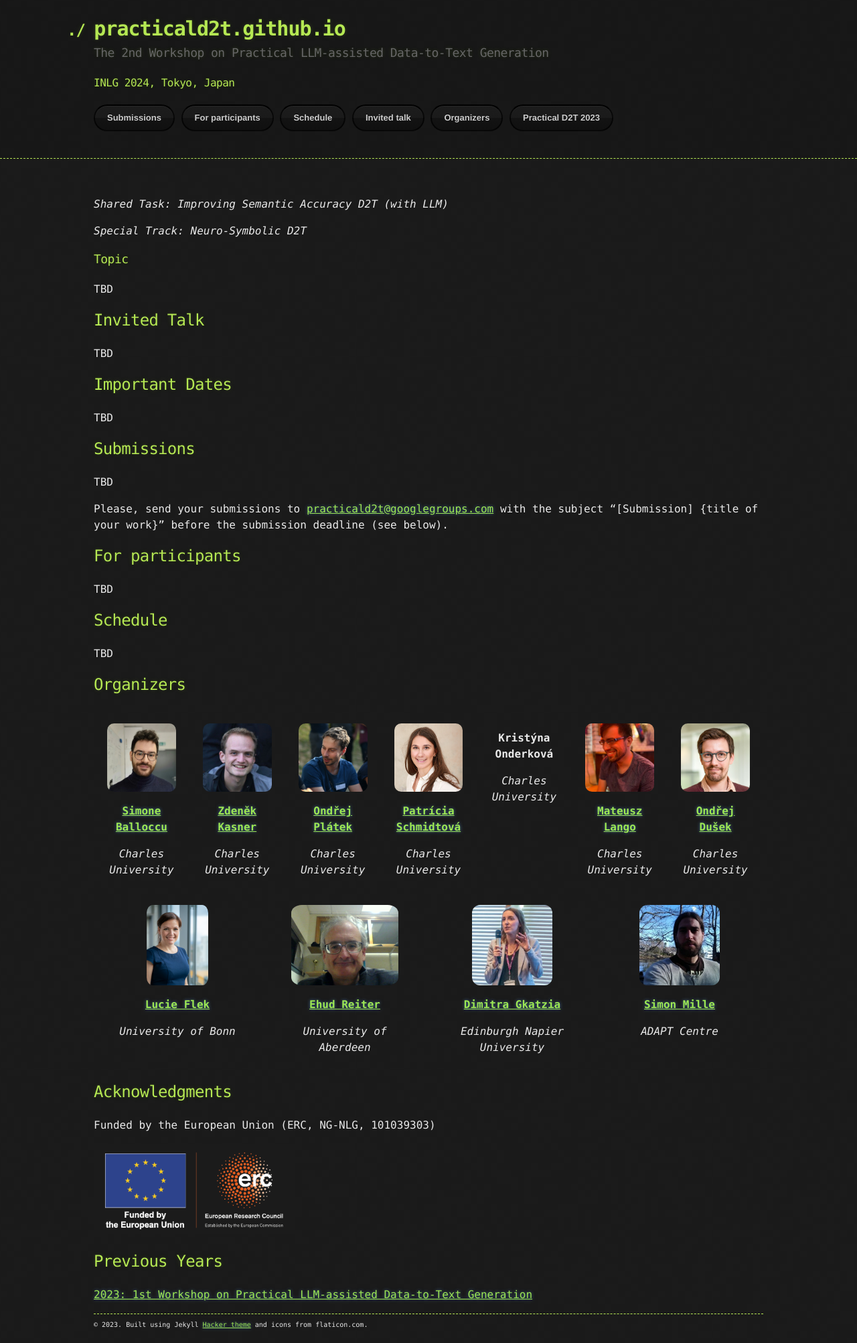
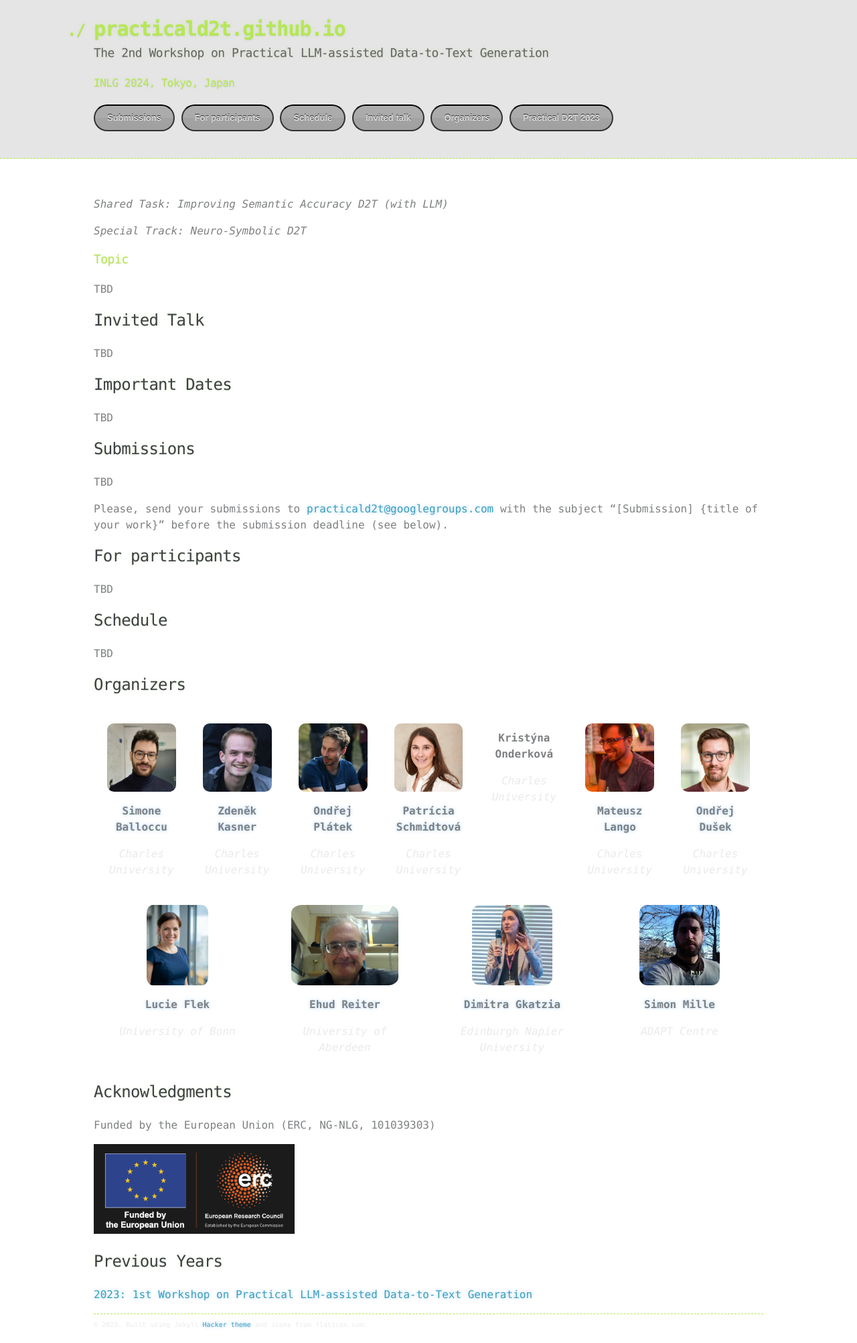
Before and after one commit to practicald2t/practicald2t.github.io, a Jekyll site: the page built from index.md, in a window 1280 px wide. Shown: the whole page at 67% size. Built offline with Jekyll 4.4.1, drawn with Linux system fonts in a browser that asks for light colours.

Commit message:
Update custom.css

```diff
--- a/assets/css/custom.css
+++ b/assets/css/custom.css
@@ -52,3 +52,31 @@ a {
 .footer {
     font-size: x-small;
 }
+
+
+body {
+  background-color: #ffffff;
+  background-image: none;
+}
+
+
+h1 {
+  color:  #3d4144;
+}
+
+h2 {
+  color: #3d4144;
+}
+
+p {
+  color: #7e8082;
+}
+
+a {
+  color: #3a9ebc;
+  text-decoration: none;
+
+&:hover {
+    color: #235e70;
+  }
+}
```
